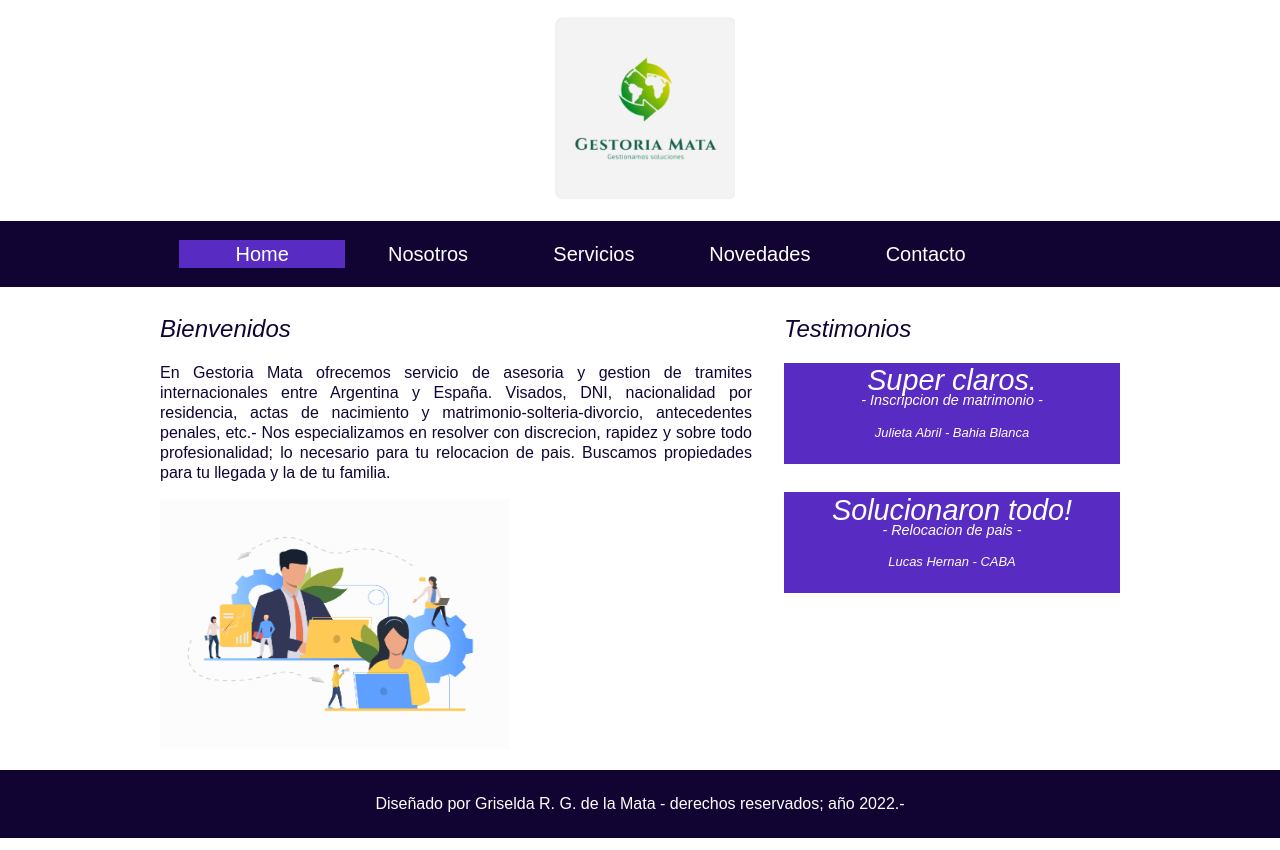
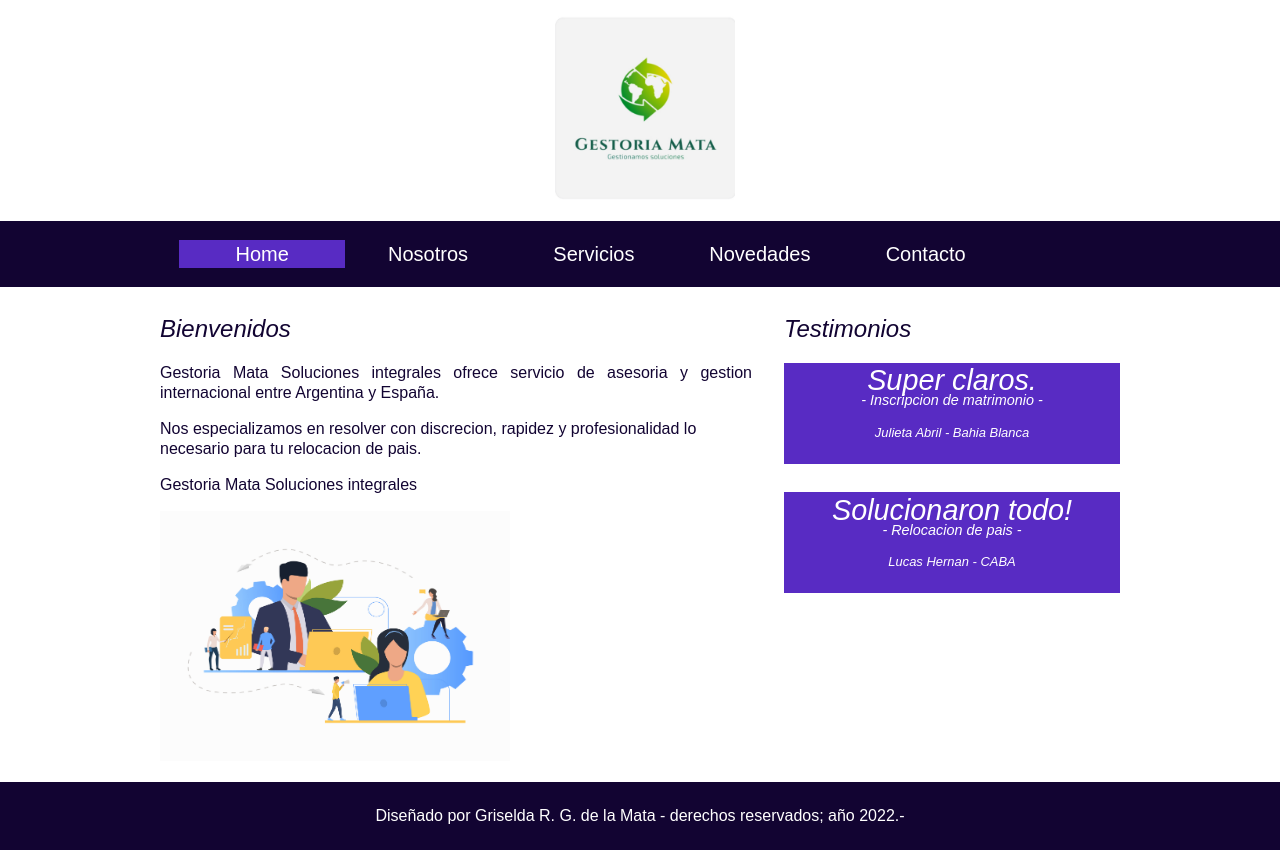
Before and after one commit to GriseldaGMata/frontend, a React (Create React App) app: page / in a window 1280 px wide. Built offline with nearby package versions, Linux system fonts and the light colour scheme.

Commit message:
contactos ok

```diff
--- a/src/pages/HomePage.js
+++ b/src/pages/HomePage.js
@@ -10,11 +10,10 @@ const HomePage = (props) => {
             <div className="columnas">
                 <div className="bienvenidos left">
                     <h2>Bienvenidos</h2>
-                    <p className='parrafo'>En Gestoria Mata ofrecemos servicio de asesoria y gestion de tramites internacionales entre
-                       Argentina y España. Visados, DNI, nacionalidad por residencia, actas de nacimiento y
-                       matrimonio-solteria-divorcio, antecedentes penales, etc.-
-                       Nos especializamos en resolver con discrecion, rapidez y sobre todo profesionalidad;
-                       lo necesario para tu relocacion de pais. Buscamos propiedades para tu llegada y la de tu familia.</p>
+                    <p className='parrafo'>Gestoria Mata Soluciones integrales ofrece servicio de asesoria
+                        y gestion internacional entre Argentina y España.</p>
+                    <p> Nos especializamos en resolver con discrecion, rapidez y profesionalidad lo necesario para tu relocacion de pais.</p>
+                    <p>Gestoria Mata Soluciones integrales</p>
                 </div>
 
                 <div className="testimonios right">
```
